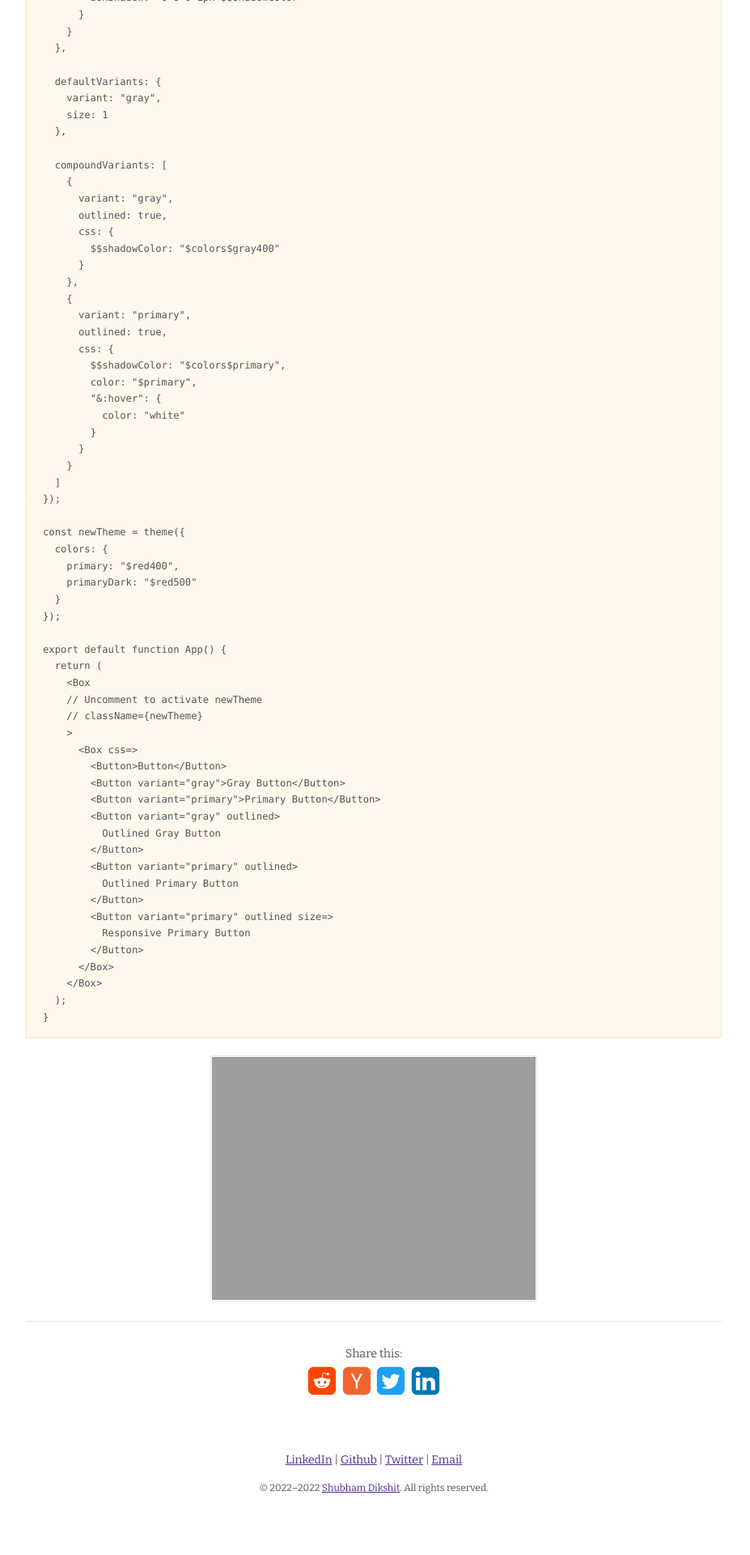
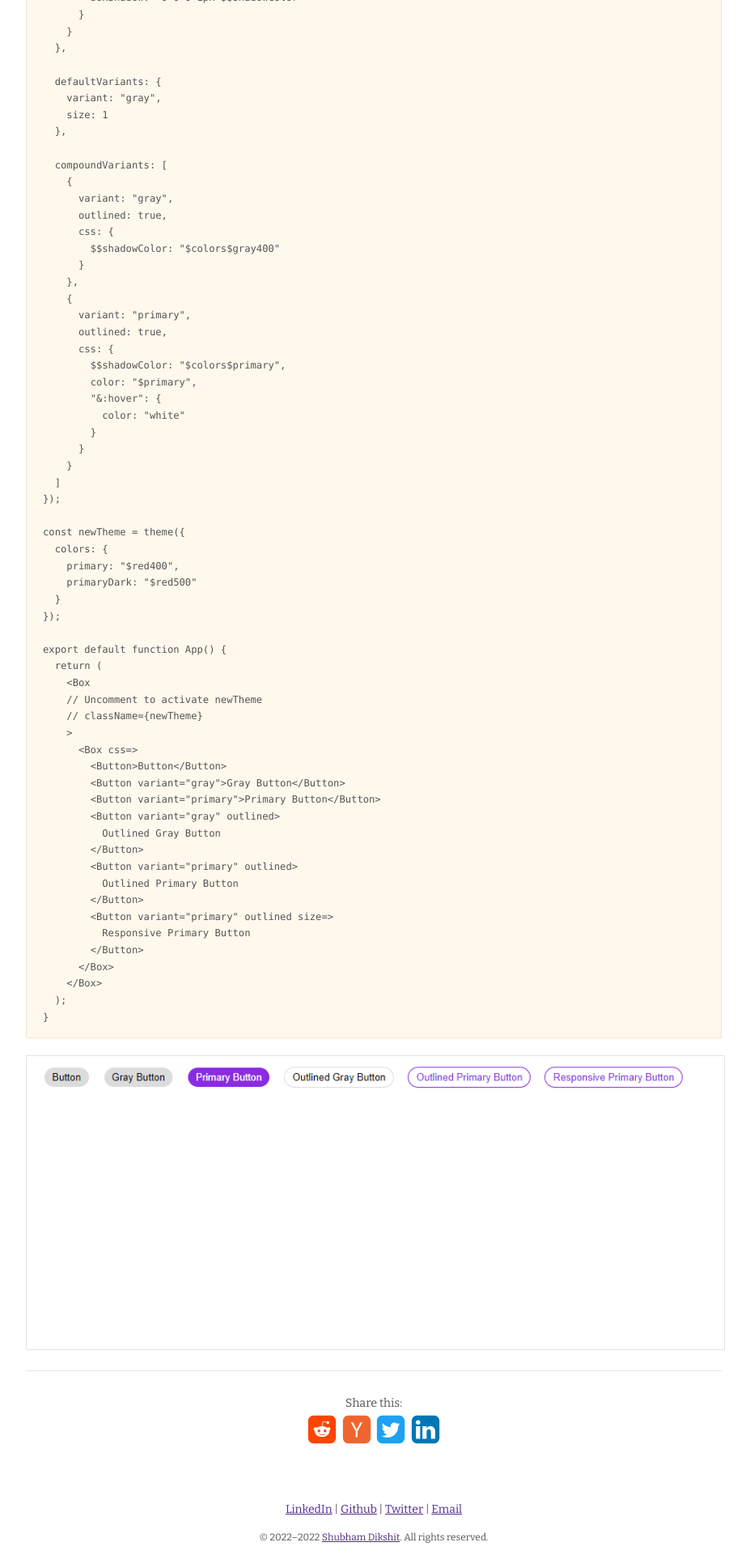
Before and after one commit to dshubham25/dshubham25.github.io, a Jekyll site: the page built from _posts/2022-07-17-Stitches.md, in a window 1280 px wide. Shown: the part 1995-3915 px from the top of the page at 81% size, without its empty margins (178-1105 px from the left). Built offline with Jekyll 4.4.1, drawn with Linux system fonts in a browser that asks for light colours; nearby versions of some CDN libraries; before the commit the page ends 3855 px from its top, so only the background shows below that.

Commit message:
Add files via upload

````diff
--- a/_posts/2022-07-17-Stitches.md
+++ b/_posts/2022-07-17-Stitches.md
@@ -4,7 +4,7 @@ title: Stitches CSS
 category: Developer Environment
 excerpt: Guide on hosting a Jekyll site with custom domain on Github Pages.
 redirect_from: /2022/07/17/Stitches/
-preview_image: https://dshubham25.github.io/images/blog/Screenshot(187).png
+preview_image: /images/blog/Screenshot (187).png
 ---
 
 Radix UI is the layer that provides the unstyled accessible customizable components.
@@ -154,4 +154,4 @@ export default function App() {
 }
 ```
 
-<img src="/images/blog/Screenshot(187).png" align="center" alt="Button Screenshot" style="margin:auto; display:block;"/>
+<img src="/images/blog/Screenshot (187).png" align="center" alt="Button Screenshot" style="margin:auto; display:block;"/>
````
